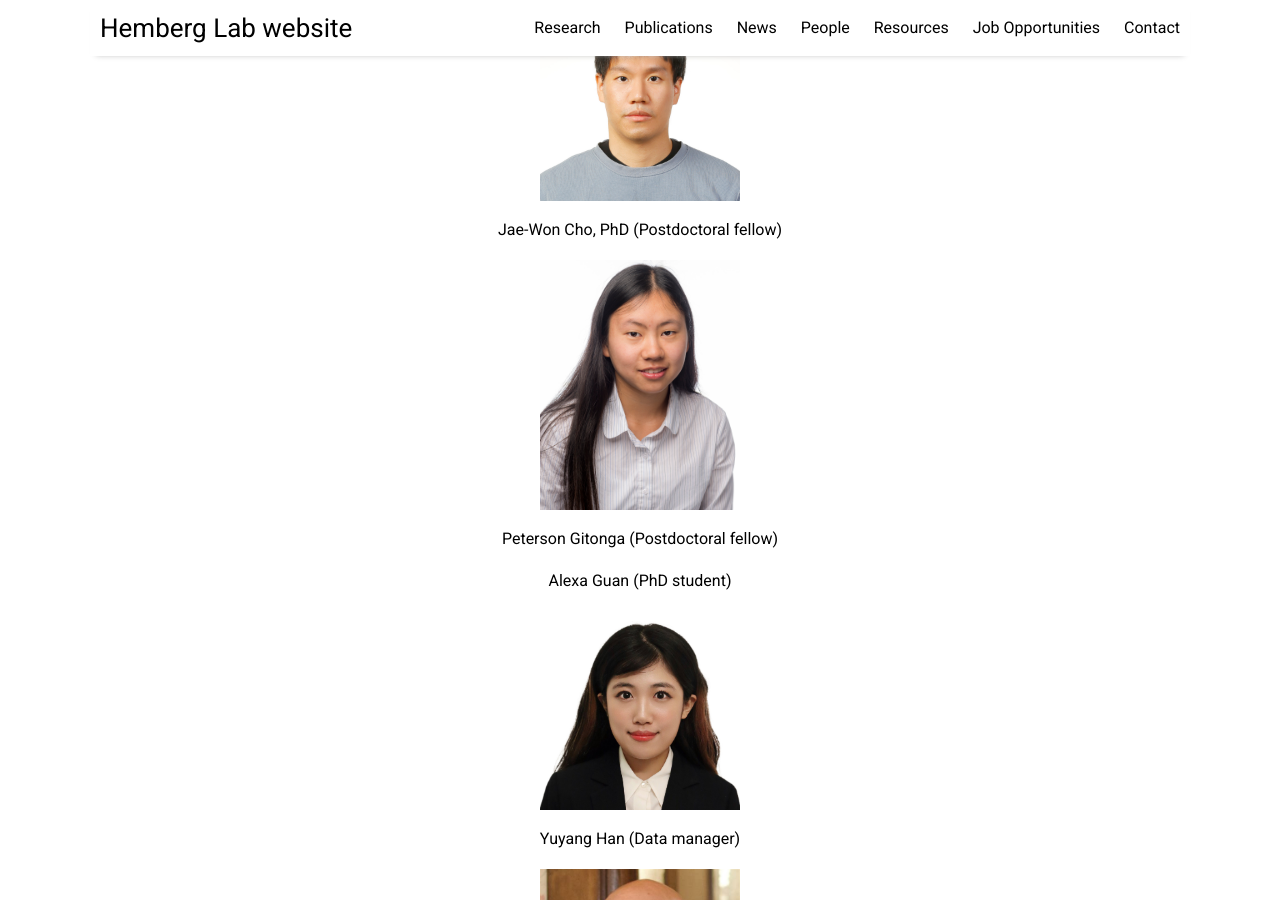
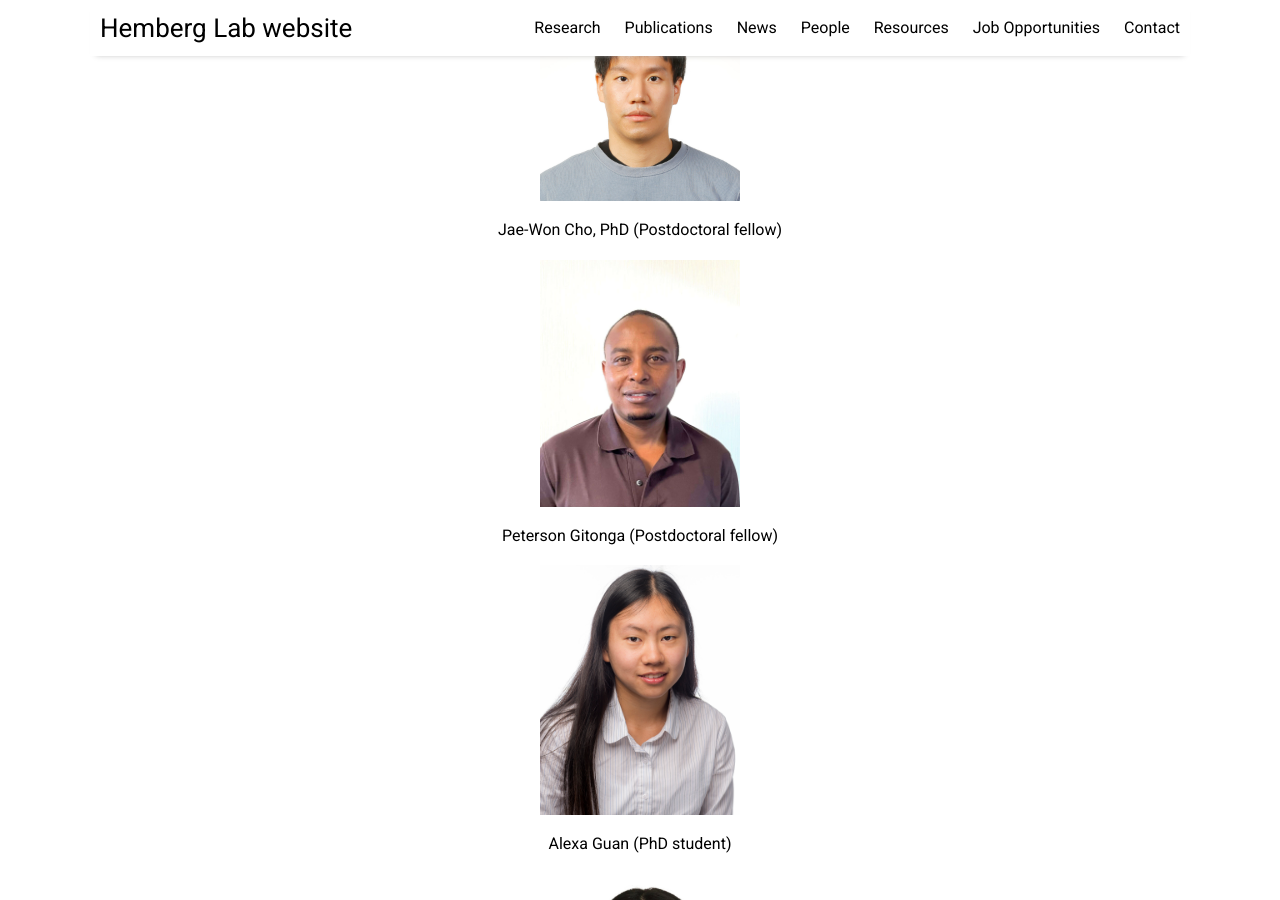
Before and after one commit to jaewon-cho/sdfasdf2dscf34fad.github.io, a Jekyll site: the page built from pages/people.md, in a window 1280 px wide and 900 px high, scrolled down 998 px. Built offline with Jekyll 4.4.1, drawn with Linux system fonts in a browser that asks for light colours; nearby versions of some CDN libraries.

Commit message:
Update people

```diff
--- a/pages/people.md
+++ b/pages/people.md
@@ -19,9 +19,11 @@ permalink: /people
 
 <p style="text-align: center;">Jae-Won Cho, PhD (Postdoctoral fellow)</p>
 
-<img src="assets/img/alexa.jpeg" alt="Alexa Guan" width="200"/>
+<img src="assets/img/peterson.jpg" alt="Peterson Gitonga" width="200"/>
 
 <p style="text-align: center;">Peterson Gitonga (Postdoctoral fellow)</p>
+
+<img src="assets/img/alexa.jpeg" alt="Alexa Guan" width="200"/>
 
 <p style="text-align: center;">Alexa Guan (PhD student)</p>
 
```
Also changed, not shown: assets/img/peterson.jpg (added).
